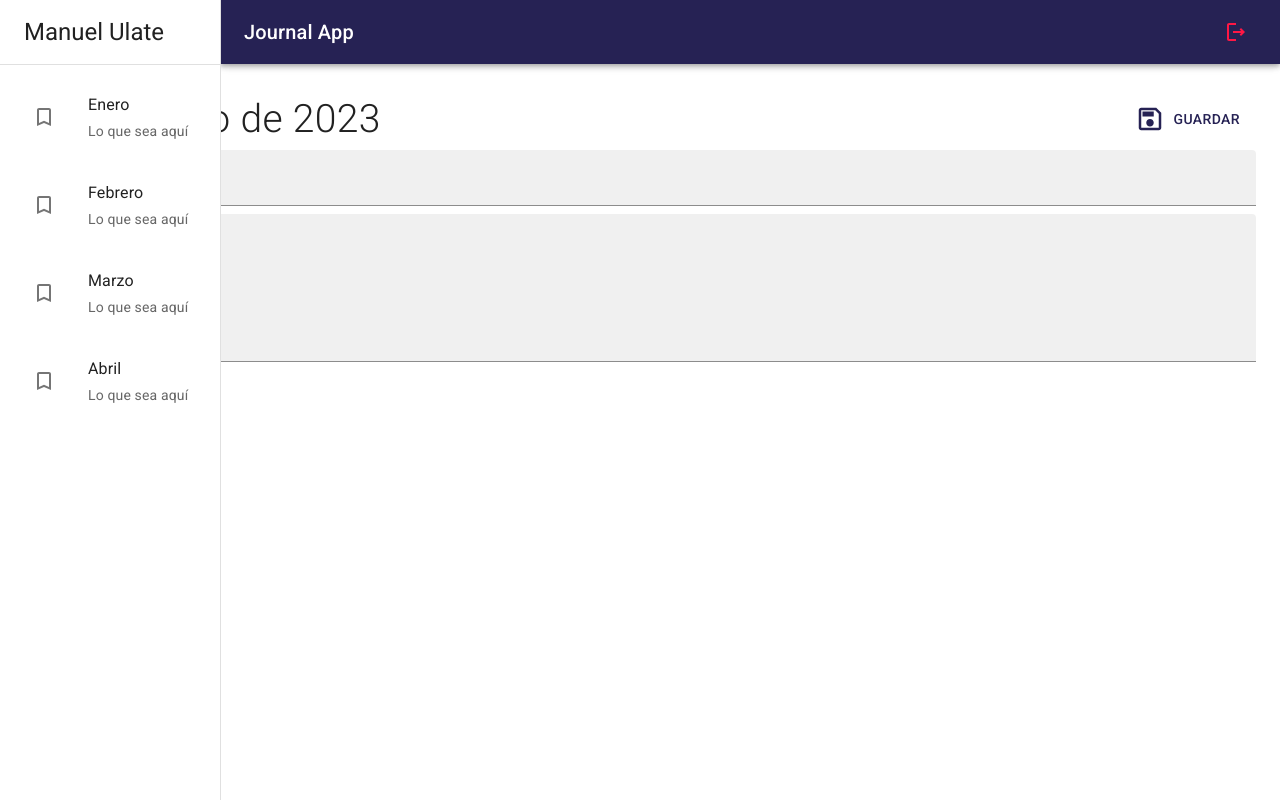
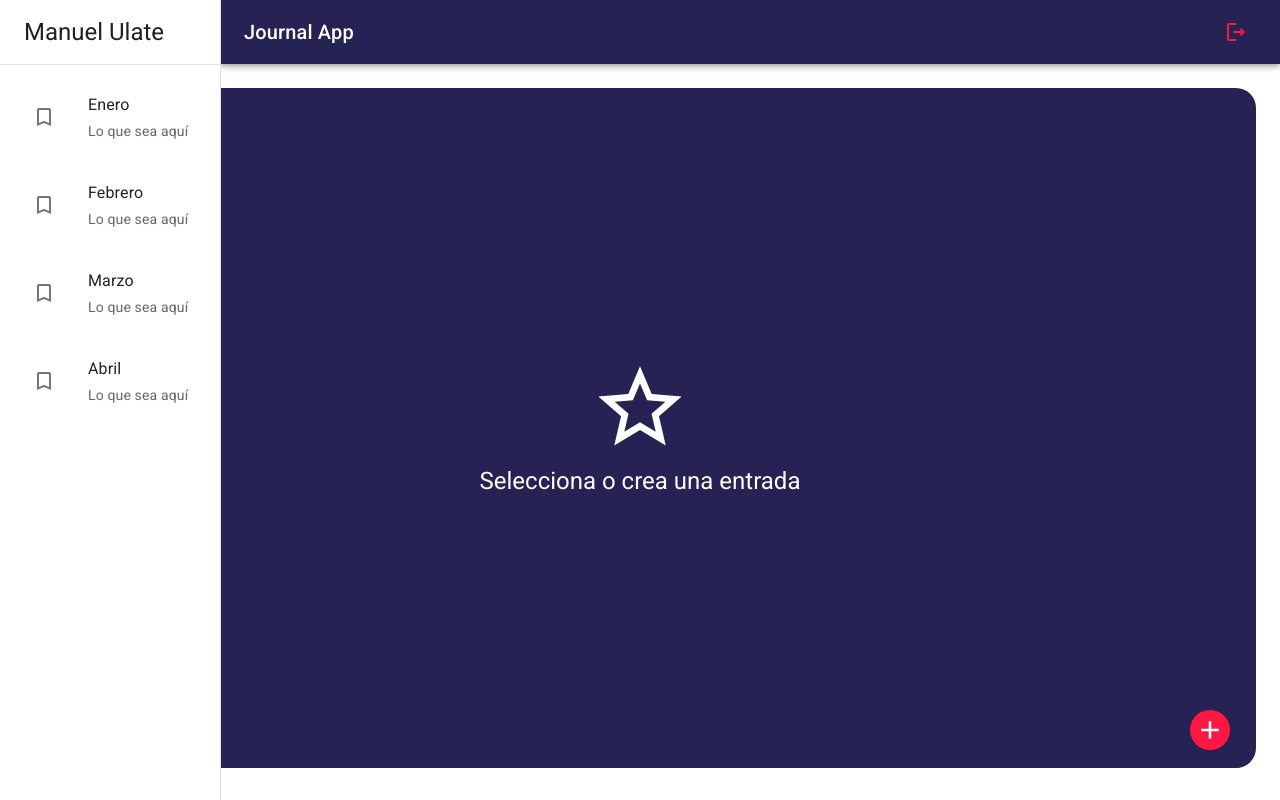
Before and after one commit to ManuUSS/Journal-App, a React (Vite) app: page / in a window 1280 px wide. Built offline with nearby package versions, Linux system fonts and the light colour scheme.

Commit message:
Boton flotante y galeria de imagenes

```diff
--- a/src/journal/components/ImageGallery.jsx
+++ b/src/journal/components/ImageGallery.jsx
@@ -1,6 +1,70 @@
+import ImageList from '@mui/material/ImageList';
+import ImageListItem from '@mui/material/ImageListItem';
 
 export const ImageGallery = () => {
   return (
-    <div>ImageGallery</div>
-  )
+    <ImageList sx={{ width: '100%', height: 560 }} cols={3} rowHeight={164}>
+      {itemData.map((item) => (
+        <ImageListItem key={item.img}>
+          <img
+            src={`${item.img}?w=164&h=164&fit=crop&auto=format`}
+            srcSet={`${item.img}?w=164&h=164&fit=crop&auto=format&dpr=2 2x`}
+            alt={item.title}
+            loading="lazy"
+          />
+        </ImageListItem>
+      ))}
+    </ImageList>
+  );
 }
+
+const itemData = [
+  {
+    img: 'https://images.unsplash.com/photo-1551963831-b3b1ca40c98e',
+    title: 'Breakfast',
+  },
+  {
+    img: 'https://images.unsplash.com/photo-1551782450-a2132b4ba21d',
+    title: 'Burger',
+  },
+  {
+    img: 'https://images.unsplash.com/photo-1522770179533-24471fcdba45',
+    title: 'Camera',
+  },
+  {
+    img: 'https://images.unsplash.com/photo-1444418776041-9c7e33cc5a9c',
+    title: 'Coffee',
+  },
+  {
+    img: 'https://images.unsplash.com/photo-1533827432537-70133748f5c8',
+    title: 'Hats',
+  },
+  {
+    img: 'https://images.unsplash.com/photo-1558642452-9d2a7deb7f62',
+    title: 'Honey',
+  },
+  {
+    img: 'https://images.unsplash.com/photo-1516802273409-68526ee1bdd6',
+    title: 'Basketball',
+  },
+  {
+    img: 'https://images.unsplash.com/photo-1518756131217-31eb79b20e8f',
+    title: 'Fern',
+  },
+  {
+    img: 'https://images.unsplash.com/photo-1597645587822-e99fa5d45d25',
+    title: 'Mushrooms',
+  },
+  {
+    img: 'https://images.unsplash.com/photo-1567306301408-9b74779a11af',
+    title: 'Tomato basil',
+  },
+  {
+    img: 'https://images.unsplash.com/photo-1471357674240-e1a485acb3e1',
+    title: 'Sea star',
+  },
+  {
+    img: 'https://images.unsplash.com/photo-1589118949245-7d38baf380d6',
+    title: 'Bike',
+  },
+];
--- a/src/journal/pages/JournalPage.jsx
+++ b/src/journal/pages/JournalPage.jsx
@@ -1,4 +1,5 @@
-import { Typography } from "@mui/material"
+import { AddOutlined } from "@mui/icons-material"
+import { IconButton, Typography } from "@mui/material"
 import { JournalLayout } from "../layout/JournalLayout"
 import { NoteView } from "../views/NoteView"
 import { NothingSelectedView } from "../views/NothingSelectedView"
@@ -6,8 +7,21 @@
 export const JournalPage = () => {
   return (
     <JournalLayout>
-      {/* <NothingSelectedView /> */}
-      <NoteView />
+      <NothingSelectedView />
+      {/* <NoteView /> */}
+      <IconButton
+        size="small"
+        sx={{
+          color: 'white',
+          backgroundColor: 'error.main',
+          ':hover': { backgroundColor: 'error.main', opacity: .9 },
+          position: 'fixed',
+          right: 50,
+          bottom: 50
+        }}
+      >
+        <AddOutlined sx={{ fontSize: 30}} />
+      </IconButton>
     </JournalLayout>
   )
 }
```
